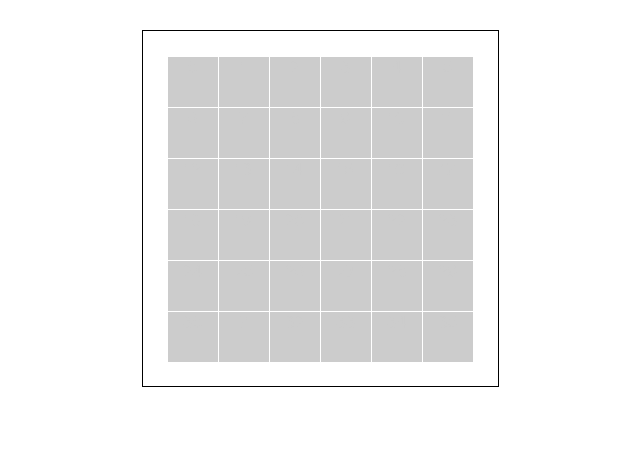
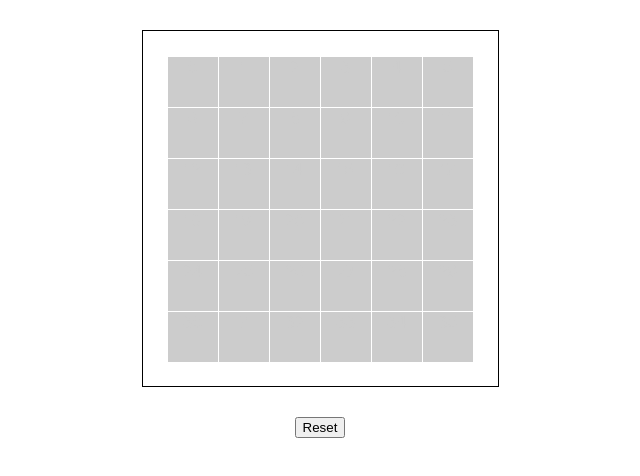
Before and after one commit to dproshutin/homework_54, a React (Create React App) app: page / in a window 1280 px wide. Shown: the top 476 px of the page, without its empty margins (320-960 px from the left). Built offline with nearby package versions, Linux system fonts and the light colour scheme.

Commit message:
ResetButton component is added to the application.

```diff
--- /dev/null
+++ b/src/components/ResetButton/ResetButton.css
@@ -0,0 +1,3 @@
+.reset_btn {
+    margin-top: 30px;
+}
--- /dev/null
+++ b/src/components/ResetButton/ResetButton.js
@@ -0,0 +1,13 @@
+import React from 'react';
+import './ResetButton.css';
+
+const ResetButton = props => {
+    return (
+        <button className="reset_btn"
+            onClick={props.reset}>
+            Reset
+        </button>
+    );
+};
+
+export default ResetButton;
--- a/src/containers/App.js
+++ b/src/containers/App.js
@@ -2,6 +2,7 @@ import React, {Component} from 'react';
 import './App.css';
 import PlayingArea from "../components/PlayingArea/PlayingArea";
 import Cell from "../components/Cell/Cell";
+import ResetButton from "../components/ResetButton/ResetButton";
 
 class App extends Component {
   state = {cells: []};
@@ -15,6 +16,9 @@ class App extends Component {
     }
     this.setState({cells});
     console.log(this.state.cells);
+  };
+  resetGame = () => {
+
   };
     render() {
         return (
@@ -34,6 +38,10 @@ class App extends Component {
                   })
                 }
               </PlayingArea>
+                <ResetButton
+                    reset={this.resetGame}
+                >
+                </ResetButton>
             </div>
         );
     }
```
